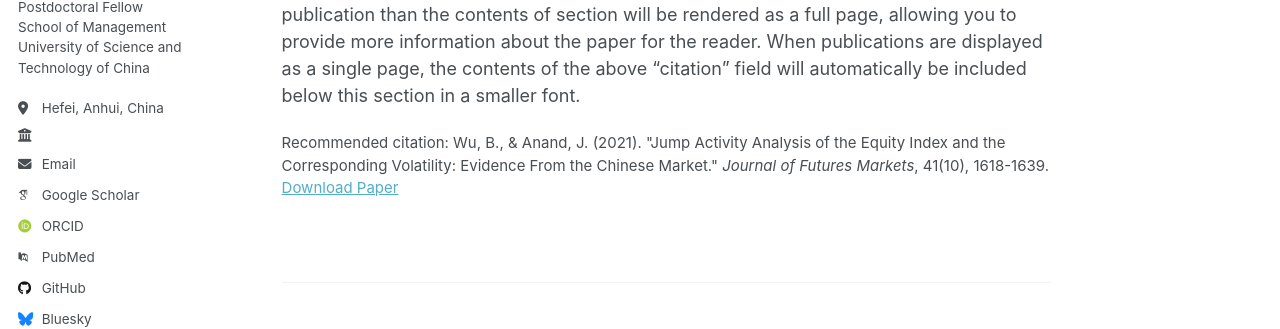
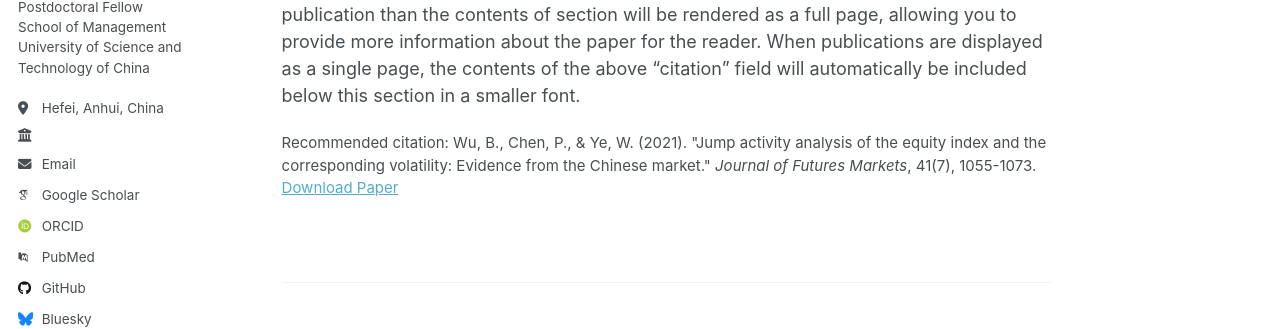
Before and after one commit to BinWu58/BinWu.github.io, a Jekyll site: the page built from _publications/2021-04-19-jump-activity-chinese-market.md, in a window 1280 px wide and 1162 px high. Shown: the part 278-607 px from the top of the window. Built offline with Jekyll 4.4.1, drawn with Linux system fonts in a browser that asks for light colours; some web fonts are replaced; a script that is not in the unit is left out.

Commit message:
2021-04-19-jump-activity-chinese-market.md

```diff
--- a/_publications/2021-04-19-jump-activity-chinese-market.md
+++ b/_publications/2021-04-19-jump-activity-chinese-market.md
@@ -3,18 +3,10 @@ title: "Jump Activity Analysis of the Equity Index and the Corresponding Volatil
 collection: publications
 category: manuscripts
 permalink: /publication/2021-04-19-jump-activity-chinese-market
-excerpt: " This paper performs a nonparametric analysis of jump activity for the Chinese
- equities market. More precisely, we perform formal tests to decide whether the
- jumps in the 50 exchange‐traded fund (50ETF) and its volatility occur together
- by using the implied volatility index (iVIX) as a proxy for volatility. Our em
-pirical findings are as follows: (i) joint jumps in the 50ETF and iVIX hardly
- occur, especially during noncrisis periods; (ii) there is a strong degree of de
-pendence between the jump sizes of the 50ETF and iVIX when disaggregating
- jumps into their positive and negative parts; (iii) the jump component seems to
- contribute more to the leverage effect than the diffusive component."
+excerpt: " This paper performs a nonparametric analysis of jump activity for the Chinese equities market. More precisely, we perform formal tests to decide whether the jumps in the 50 exchange‐traded fund (50ETF) and its volatility occur together by using the implied volatility index (iVIX) as a proxy for volatility. Our empirical findings are as follows: (i) joint jumps in the 50ETF and iVIX hardly occur, especially during noncrisis periods; (ii) there is a strong degree of dependence between the jump sizes of the 50ETF and iVIX when disaggregating jumps into their positive and negative parts; (iii) the jump component seems to contribute more to the leverage effect than the diffusive component."
 date: 2021-04-19
 venue: "Journal of Futures Markets"
-paperurl: "https://onlinelibrary.wiley.com/doi/abs/10.1002/fut.22227"
-citation: "Wu, B., & Anand, J. (2021). &quot;Jump Activity Analysis of the Equity Index and the Corresponding Volatility: Evidence From the Chinese Market.&quot; <i>Journal of Futures Markets</i>, 41(10), 1618-1639."
+paperurl: "https://onlinelibrary.wiley.com/doi/full/10.1002/fut.22209"
+citation: "Wu, B., Chen, P., & Ye, W. (2021). &quot;Jump activity analysis of the equity index and the corresponding volatility: Evidence from the Chinese market.&quot; <i>Journal of Futures Markets</i>, 41(7), 1055-1073."
 ---
 The contents above will be part of a list of publications, if the user clicks the link for the publication than the contents of section will be rendered as a full page, allowing you to provide more information about the paper for the reader. When publications are displayed as a single page, the contents of the above "citation" field will automatically be included below this section in a smaller font.
```
